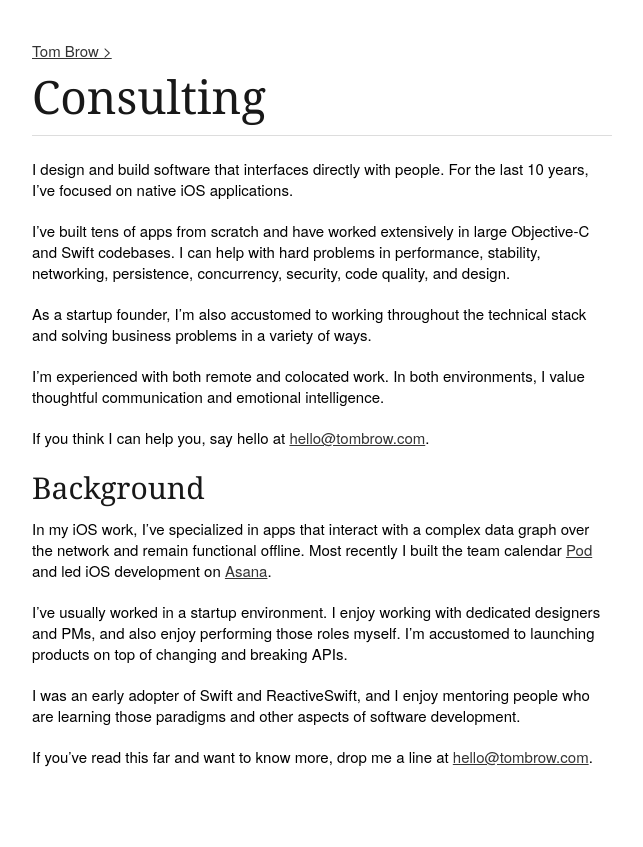
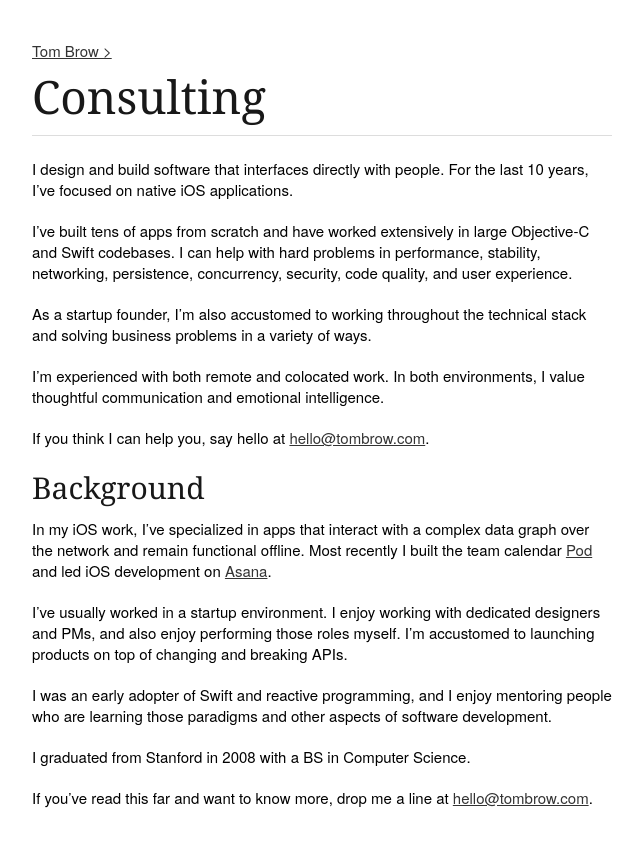
Before and after one commit to brow/rebeccabutler.org, a Jekyll site: the page built from consulting/index.md, in a window 1280 px wide. Shown: the top 847 px of the page, without its empty margins (308-951 px from the left). Built offline with Jekyll 4.4.1, drawn with Linux system fonts in a browser that asks for light colours.

Commit message:
more copy tweaks

```diff
--- a/consulting/index.md
+++ b/consulting/index.md
@@ -4,7 +4,7 @@ layout: page
 
 I design and build software that interfaces directly with people. For the last 10 years, I've focused on native iOS applications.
 
-I've built tens of apps from scratch and have worked extensively in large Objective-C and Swift codebases. I can help with hard problems in performance, stability, networking, persistence, concurrency, security, code quality, and design.
+I've built tens of apps from scratch and have worked extensively in large Objective-C and Swift codebases. I can help with hard problems in performance, stability, networking, persistence, concurrency, security, code quality, and user experience.
 
 As a startup founder, I'm also accustomed to working throughout the technical stack and solving business problems in a variety of ways.
 
@@ -18,6 +18,8 @@ In my iOS work, I've specialized in apps that interact with a complex data graph
 
 I've usually worked in a startup environment. I enjoy working with dedicated designers and PMs, and also enjoy performing those roles myself. I'm accustomed to launching products on top of changing and breaking APIs.
 
-I was an early adopter of Swift and ReactiveSwift, and I enjoy mentoring people who are learning those paradigms and other aspects of software development.
+I was an early adopter of Swift and reactive programming, and I enjoy mentoring people who are learning those paradigms and other aspects of software development.
+
+I graduated from Stanford in 2008 with a BS in Computer Science.
 
 If you've read this far and want to know more, drop me a line at [hello@tombrow.com](mailto:hello@tombrow.com).
```
